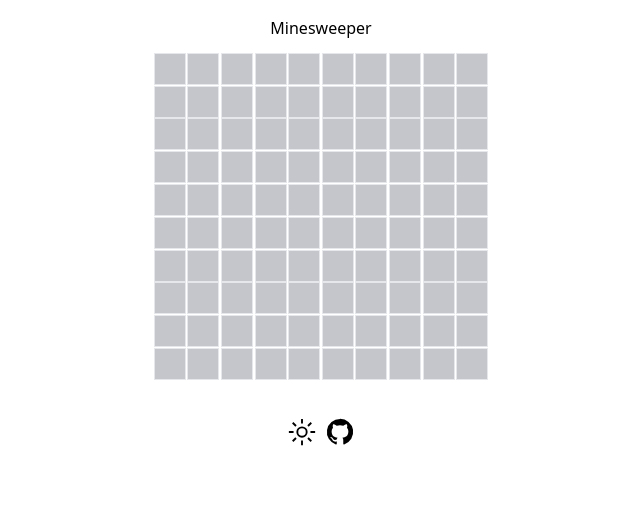
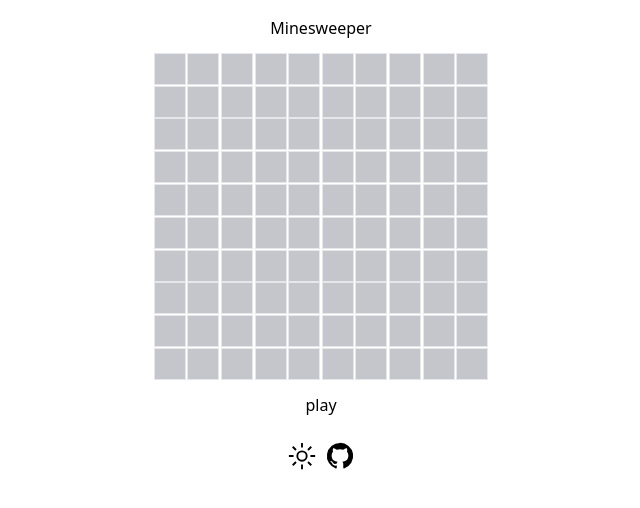
Before and after one commit to Yukiminifire/minesweeper, a Vue app in the folder packages/example/: page / in a window 1280 px wide. Shown: the top 508 px of the page, without its empty margins (319-959 px from the left). Built offline with nearby package versions, Linux system fonts and the light colour scheme.

Commit message:
feat: checkGameStatus

```diff
--- a/packages/example/src/MineSweeper.vue
+++ b/packages/example/src/MineSweeper.vue
@@ -1,18 +1,29 @@
 <script lang="ts">
-import { defineComponent, ref } from 'vue'
+import { computed, defineComponent, ref } from 'vue'
 import MyMineBlock from './component/MyMineBlock.vue'
 import Footer from './component/Footer.vue'
-import { onRightClick, onClick, onDbClick, gennerateGameState } from './logic'
+import {
+  onRightClick,
+  onClick,
+  onDbClick,
+  gennerateGameState,
+  checkGameStatus,
+} from './logic'
 
 export default defineComponent({
   setup() {
-    const gameState = ref(gennerateGameState(10, 10, 10))
+    const gameState = ref(gennerateGameState(10, 10, 3))
+
+    const gameStatus = computed(() => {
+      return checkGameStatus(gameState.value)
+    })
 
     return {
       gameState,
       onRightClick,
       onClick,
       onDbClick,
+      gameStatus,
     }
   },
   components: { MyMineBlock, Footer },
@@ -31,12 +42,31 @@ export default defineComponent({
           v-for="(block, x) in row"
           :key="x"
           :block="block"
-          @contextmenu.prevent="onRightClick(gameState, block)"
-          @click="onClick(gameState, block)"
-          @dblclick="onDbClick(gameState, block)"
+          @contextmenu.prevent="
+            () => {
+              if (gameStatus === 'play') {
+                onRightClick(gameState, block)
+              }
+            }
+          "
+          @click="
+            () => {
+              if (gameStatus === 'play') {
+                onClick(gameState, block)
+              }
+            }
+          "
+          @dblclick="
+            () => {
+              if (gameStatus === 'play') {
+                onDbClick(gameState, block)
+              }
+            }
+          "
         />
       </div>
     </div>
+    {{ gameStatus }}
     <Footer />
   </div>
 </template>
--- a/packages/example/src/logic.ts
+++ b/packages/example/src/logic.ts
@@ -24,7 +24,6 @@ export function generateBoard(width: number, height: number) {
 export interface GameState {
   board: BlockState[][]
   mineGenerated: boolean
-  status: GameStatus
   mineCount: number
   time: {
     start: number
@@ -41,7 +40,6 @@ export function gennerateGameState(
     board: generateBoard(width, height),
     mineGenerated: false,
     mineCount,
-    status: 'play',
     time: {
       start: NaN,
       end: NaN,
@@ -244,3 +242,41 @@ function autoExpend(board: BlockState[][], centerBlock: BlockState) {
     }
   }
 }
+
+export function checkGameStatus(gameState: GameState): GameStatus {
+  const { board, mineCount } = gameState
+  const isLost = board.some((row) => {
+    return row.some((i) => {
+      return i.isMine && i.revealed
+    })
+  })
+
+  if (isLost) {
+    return 'lost'
+  }
+
+  const flags = board.reduce((rSum, row) => {
+    return (
+      rSum +
+      row.reduce((sum, i) => {
+        return sum + (i.flagged ? 1 : 0)
+      }, 0)
+    )
+  }, 0)
+
+  const unRevealed = board.reduce((rSum, row) => {
+    return (
+      rSum +
+      row.reduce((sum, i) => {
+        return sum + (!i.revealed && !i.flagged ? 1 : 0)
+      }, 0)
+    )
+  }, 0)
+
+  const isWin = flags + unRevealed === mineCount
+  if (isWin) {
+    return 'won'
+  }
+
+  return 'play'
+}
```
